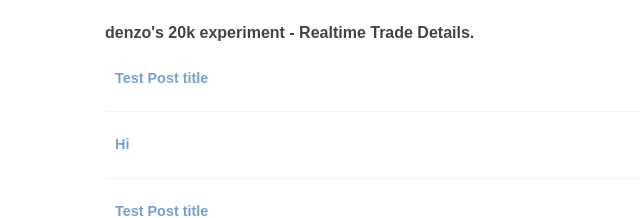
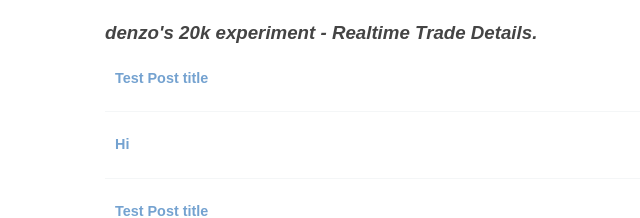
Before and after one commit to denzo1/denzo1.github.io, a Jekyll site: the page built from index.html, in a window 1280 px wide. Shown: the top 218 px of the page, without its empty margins (235-875 px from the left). Built offline with Jekyll 4.4.1, drawn with Linux system fonts in a browser that asks for light colours; the list of posts is cut into pages by our own code.

Commit message:
Update posts.html

```diff
--- a/_layouts/posts.html
+++ b/_layouts/posts.html
@@ -11,7 +11,7 @@
 <body>
     <div class="wrapper">
 
-            <B>{{ site.title }}</B>
+            <h3><I>{{ site.title }}</I></h3>
 
         <article class="list">
             <ul class="post-list">
```
